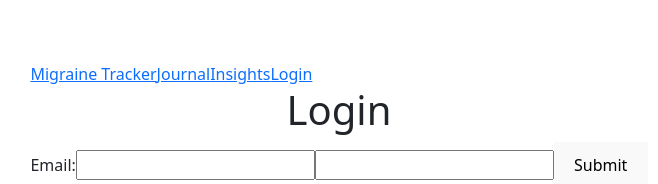
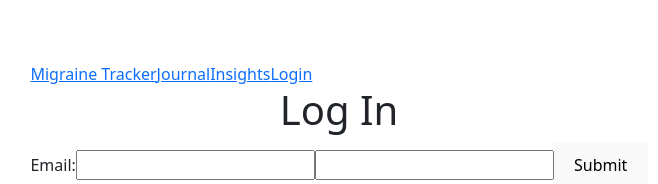
Before and after one commit to ErinKace/migraine-tracker, a React (Vite) app: page /login in a window 1280 px wide. Shown: the part 232-416 px from the top of the page, without its empty margins (301-959 px from the left). Built offline with nearby package versions, Linux system fonts and the light colour scheme.

Commit message:
fixed login code to use state

```diff
--- a/src/pages/login/Login.tsx
+++ b/src/pages/login/Login.tsx
@@ -3,10 +3,7 @@ import { useState, type SyntheticEvent } from "react";
 function Login() {
     const [email, setEmail] = useState('');
     const [password, setPassword] = useState('');
-    let newUser: boolean = false;
-    const switchUserView = ()=> {
-        newUser = !newUser;
-    }
+    const [isNewUser, setIsNewUser] = useState(false);
 
     const handleSubmit = (event: SyntheticEvent) => {
         event.preventDefault();
@@ -14,7 +11,7 @@ function Login() {
     }
 
     return (<div>
-        <h1>{newUser ? "Create a New Account" : "Login"}</h1>
+        <h1>{isNewUser ? "Create a New Account" : "Log In"}</h1>
         <form onSubmit={handleSubmit}>
             <label>Email:
                 <input
@@ -30,14 +27,14 @@ function Login() {
             </label>
             <button type="submit" className="primary">Submit</button>
         </form>
-        {newUser ?
+        {isNewUser ?
         <div>
             <h3>Already have an account?</h3>
-            <button onClick={switchUserView}>Log In</button>
+            <button onClick={()=> setIsNewUser(!isNewUser)}>Log In</button>
         </div> :
                 <div>
             <h3>Don't have an account yet?</h3>
-            <button onClick={switchUserView}>Register Now</button>
+            <button onClick={()=>setIsNewUser(!isNewUser)}>Register Now</button>
         </div>
         }
 
```
